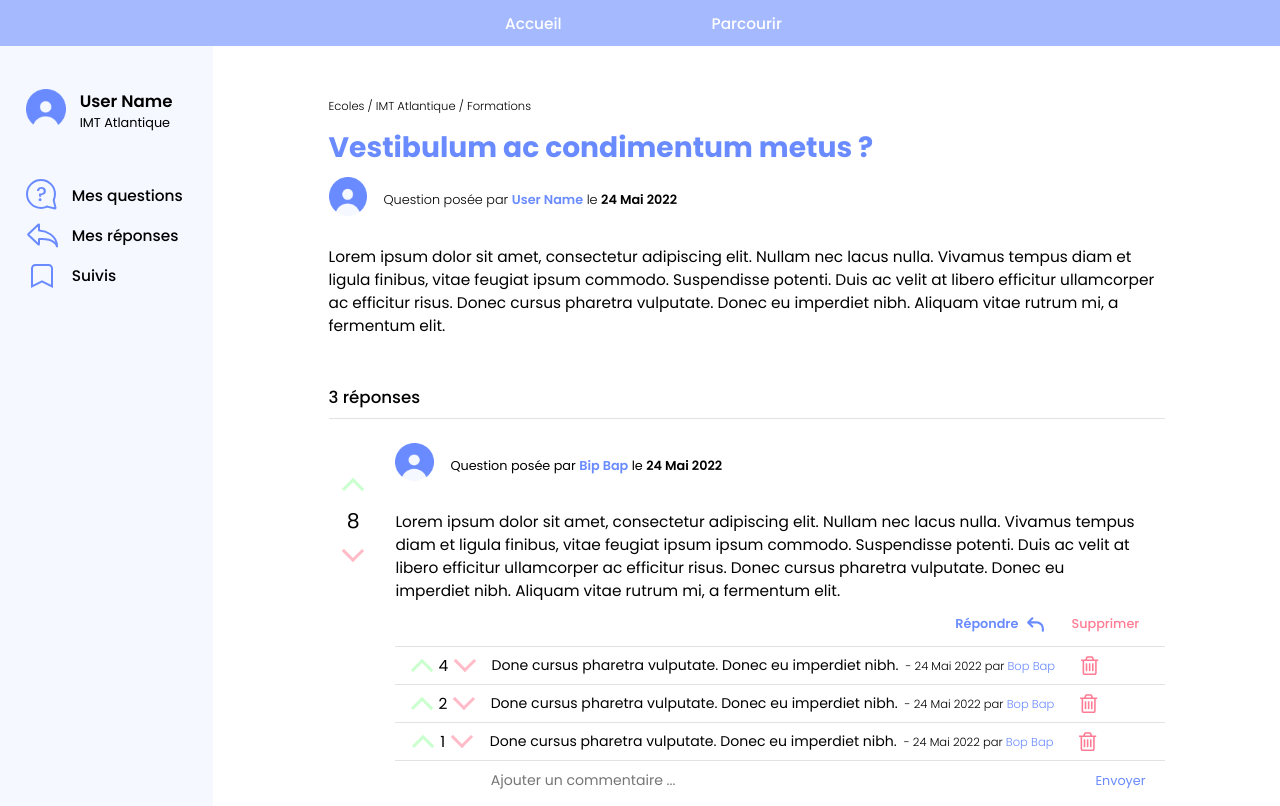
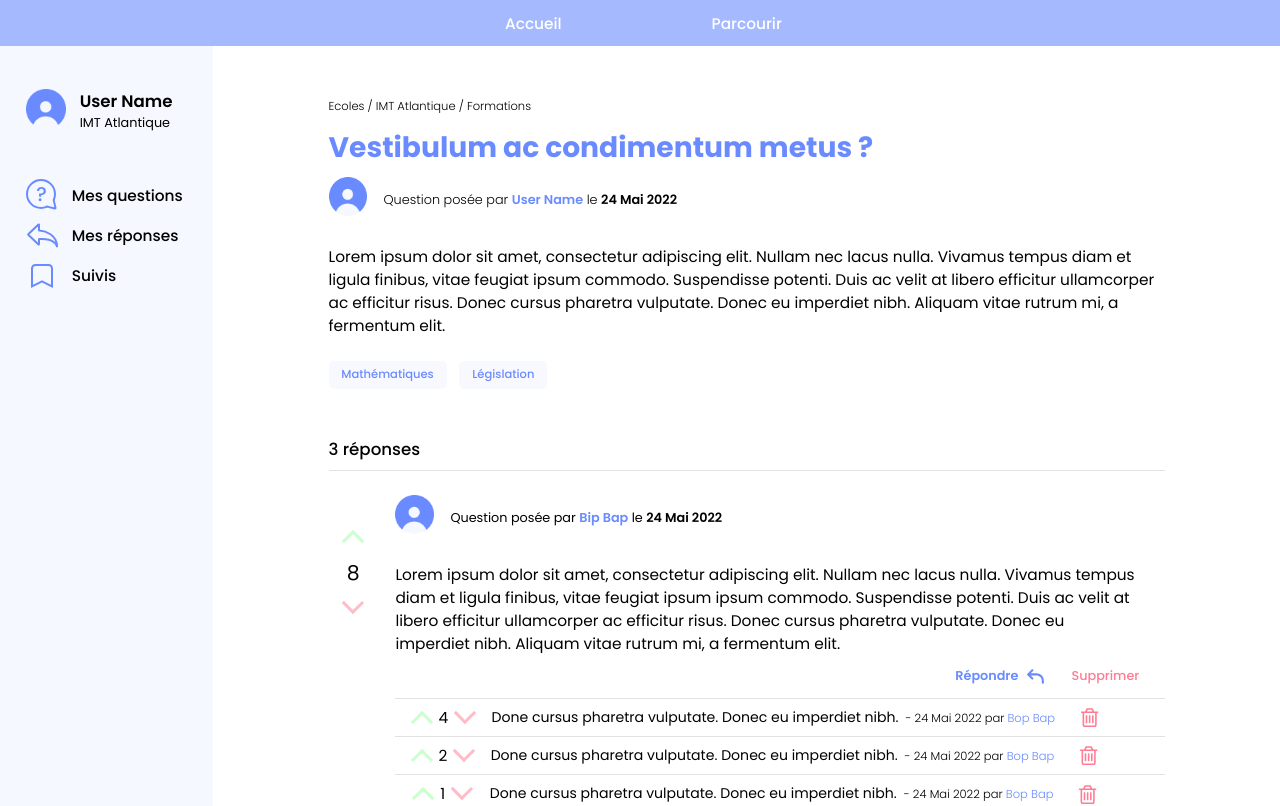
Before and after one commit to BrunoPre/fil-a1-forums-etudiant-front, a Vue app: page /question in a window 1280 px wide. Shown: the top 806 px of the page. Built offline with nearby package versions, Linux system fonts and the light colour scheme.

Commit message:
[Feat] Categorie dans page question OK

```diff
--- a/src/components/QuestionCard.vue
+++ b/src/components/QuestionCard.vue
@@ -225,5 +225,6 @@ h3 {
   margin-right: 1vw;
   font-weight: 500;
   color: #6a8bff;
+  margin-bottom: 0.5vh;
 }
 </style>
--- a/src/components/QuestionPage.vue
+++ b/src/components/QuestionPage.vue
@@ -17,6 +17,15 @@
       </p>
     </div>
     <div class="question-description">{{ question.description }}</div>
+    <div class="question-categories">
+      <div
+        class="categorie"
+        v-for="categorie in question.categories"
+        :key="categorie"
+      >
+        {{ categorie }}
+      </div>
+    </div>
     <div class="answers-container">
       <div class="answer-number">
         <h3>{{ Object.keys(answers).length }} réponses</h3>
@@ -66,6 +75,7 @@ export default {
       Aliquam vitae rutrum mi, a fermentum elit.`,
         user: "User Name",
         date: "24 Mai 2022",
+        categories: ["Mathématiques", "Législation"],
       },
       answers: [
         {
@@ -214,4 +224,21 @@ h3 {
 .delete-question:hover {
   background-color: #ff4869;
 }
+
+.question-categories {
+  margin-top: 3vh;
+}
+
+.categorie {
+  display: inline-block;
+  border: none;
+  font-size: 0.9rem;
+  font-weight: 500;
+  border-radius: 5px;
+  padding: 0.7vh 1vw;
+  text-align: center;
+  background-color: #f8f9ff;
+  color: #6a8bff;
+  margin-right: 1vw;
+}
 </style>
```
